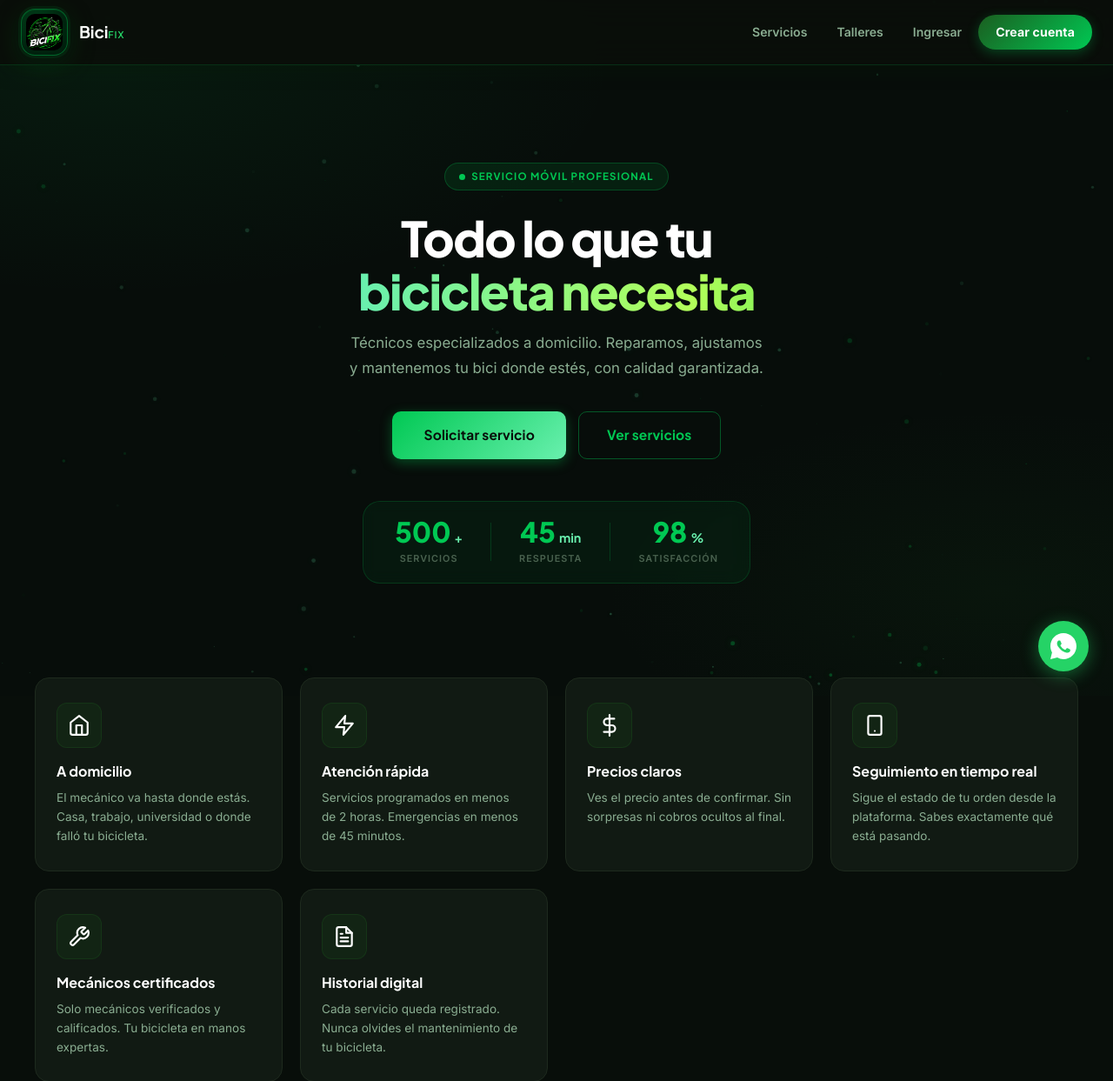
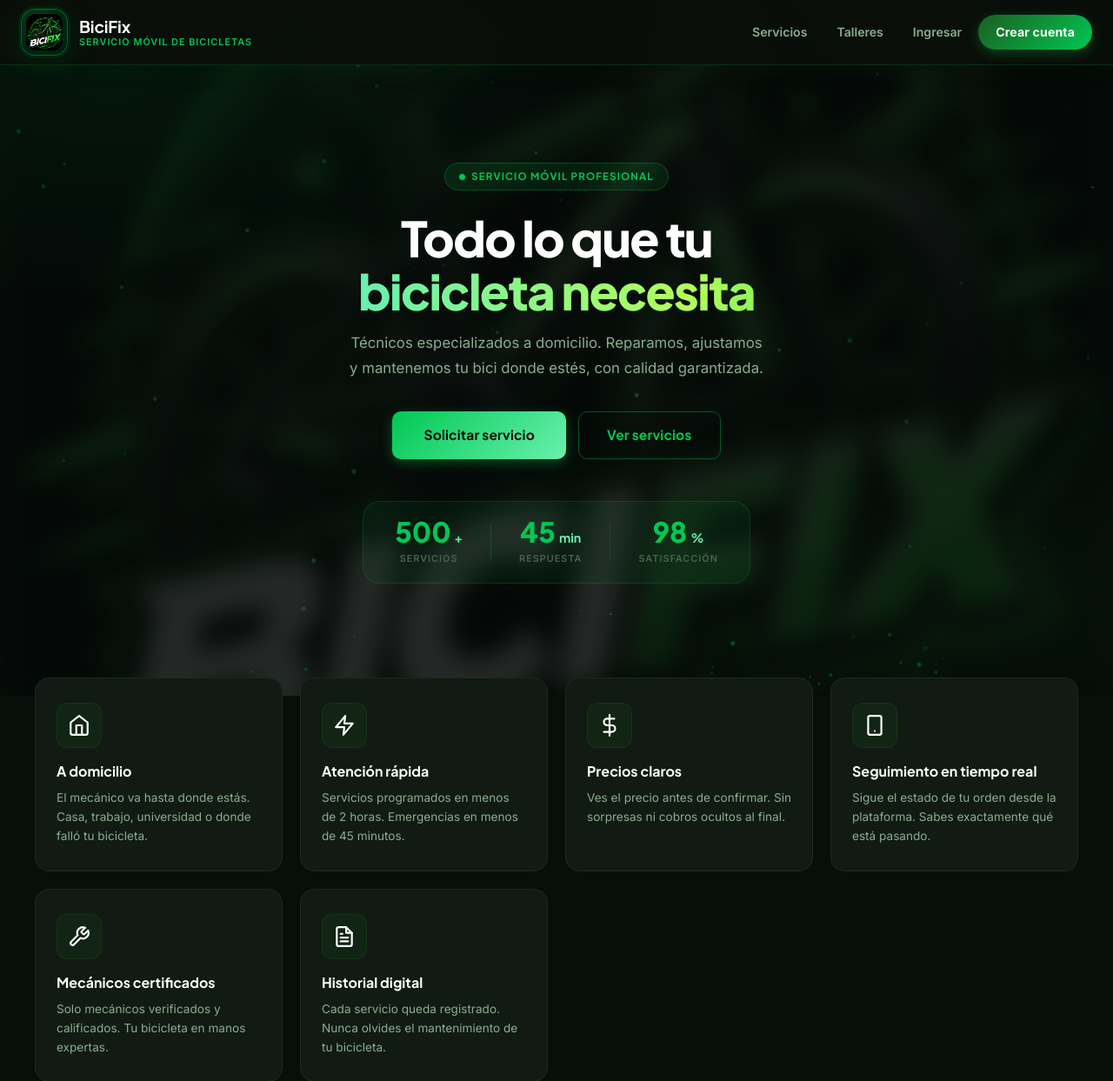
Before and after one commit to Roois334/BiciFix, a Flask app: page / in a window 1280 px wide. Shown: the top 1243 px of the page at 87% size. Run offline with Flask 3, Linux system fonts and the light colour scheme.

Commit message:
fix: estilos y base actualizados

```diff
--- a/static/css/style.css
+++ b/static/css/style.css
@@ -23,7 +23,7 @@
 }
 
 *, *::before, *::after { box-sizing:border-box; margin:0; padding:0; }
-html { scroll-behavior:smooth; overflow-x:hidden; max-width:100%; }
+html { scroll-behavior:smooth; }
 *, *::before, *::after { font-family:inherit; }
 
 body {
@@ -43,7 +43,6 @@
   position:fixed; inset:0; z-index:0; pointer-events:none;
   background: var(--n1);
   overflow: hidden;
-  max-width: 100vw;
 }
 
 /* Capa de gradiente encima del logo */
@@ -66,20 +65,18 @@
   transform: translate(-50%, -50%);
   width: 100vmax;
   height: 100vmax;
-  max-width: none;
   object-fit: contain;
   filter: blur(14px) saturate(0.7) brightness(0.5);
   opacity: 0.65;
   z-index: 0;
   animation: bgLogoAppear 1.8s ease both;
-  pointer-events: none;
 }
 
 @keyframes bgLogoAppear {
   from { opacity: 0; transform: translate(-50%, -50%) scale(1.08); }
   to   { opacity: 0.65; transform: translate(-50%, -50%) scale(1); }
 }
-.page-wrap { position:relative; z-index:1; display:flex; flex-direction:column; min-height:100vh; overflow-x:hidden; max-width:100%; }
+.page-wrap { position:relative; z-index:1; display:flex; flex-direction:column; min-height:100vh; }
 
 /* ===== KEYFRAMES ===== */
 @keyframes fadeUp   { from{opacity:0;transform:translateY(24px)} to{opacity:1;transform:translateY(0)} }
@@ -141,7 +138,7 @@
   font-family:'Plus Jakarta Sans', -apple-system, BlinkMacSystemFont, 'Segoe UI', sans-serif;
   font-size:1.18rem; font-weight:700;
   letter-spacing:-.01em;
-  color: #ffffff;
+  color: inherit;
   text-transform: none;
 }
 .brand-text span {
@@ -359,7 +356,6 @@
 .main-content {
   flex:1; padding:32px 40px;
   max-width:1280px; margin:0 auto; width:100%;
-  box-sizing: border-box; overflow-x: hidden;
 }
 
 /* ===== FOOTER ===== */
--- a/templates/base.html
+++ b/templates/base.html
@@ -12,7 +12,9 @@
   {% block extra_head %}{% endblock %}
 </head>
 <body>
-<div class="bg-bicifix"></div>
+<div class="bg-bicifix">
+  <img src="/static/img/logo.png" alt="" class="bg-logo-global" aria-hidden="true">
+</div>
 <div class="page-wrap">
 
   <nav class="navbar">
@@ -22,7 +24,8 @@
           <img src="/static/img/logo.png" alt="BiciFix" class="brand-logo-image">
         </div>
         <div class="brand-text">
-          <strong>Bici<span style="color:#25D366;">Fix</span></strong>
+          <strong>BiciFix</strong>
+          <span>Servicio móvil de bicicletas</span>
         </div>
       </a>
 
@@ -218,55 +221,5 @@
   if(drawer){drawer.querySelectorAll('.mob-a').forEach(function(a){if(a.getAttribute('href')===path)a.classList.add('mob-active');});}
 })();
 </script>
-<!-- Botón flotante de WhatsApp -->
-<a
-  href="https://wa.me/573025554151"
-  target="_blank"
-  rel="noopener noreferrer"
-  class="whatsapp-float"
-  aria-label="Chatea con BiciFix en WhatsApp"
-  title="Contáctanos por WhatsApp"
->
-  <svg xmlns="http://www.w3.org/2000/svg" viewBox="0 0 32 32" width="30" height="30" fill="white">
-    <path d="M16 0C7.163 0 0 7.163 0 16c0 2.822.736 5.47 2.027 7.773L0 32l8.489-2.001A15.934 15.934 0 0 0 16 32c8.837 0 16-7.163 16-16S24.837 0 16 0zm8.141 22.078c-.338.951-1.961 1.818-2.706 1.935-.693.109-1.57.154-2.533-.159-.584-.19-1.334-.443-2.288-.868-4.02-1.737-6.644-5.795-6.845-6.065-.2-.27-1.63-2.168-1.63-4.134s1.033-2.933 1.4-3.333c.366-.4.8-.5 1.066-.5.267 0 .534.003.767.013.247.012.578-.094.906.691.338.8 1.147 2.766 1.247 2.966.1.2.167.434.034.7-.134.267-.2.434-.4.667-.2.233-.42.52-.6.7-.2.2-.408.415-.175.815.233.4 1.035 1.708 2.22 2.766 1.526 1.36 2.813 1.78 3.213 1.98.4.2.633.167.867-.1.233-.267 1.0-1.167 1.267-1.567.267-.4.534-.333.9-.2.367.133 2.333 1.1 2.733 1.3.4.2.667.3.767.467.1.166.1.966-.238 1.917z"/>
-  </svg>
-  <span class="whatsapp-float-label">¿Necesitas ayuda?</span>
-</a>
-
-<style>
-.whatsapp-float {
-  position: fixed;
-  bottom: 28px;
-  right: 28px;
-  z-index: 9999;
-  background: #25D366;
-  border-radius: 50%;
-  display: flex;
-  align-items: center;
-  justify-content: center;
-  width: 58px;
-  height: 58px;
-  text-decoration: none;
-  box-shadow: 0 4px 20px rgba(37, 211, 102, 0.45), 0 2px 8px rgba(0,0,0,0.25);
-  transition: transform 0.2s ease, box-shadow 0.2s ease;
-}
-.whatsapp-float:hover {
-  transform: translateY(-3px) scale(1.07);
-  box-shadow: 0 8px 28px rgba(37, 211, 102, 0.55), 0 4px 12px rgba(0,0,0,0.3);
-  background: #20c45a;
-}
-.whatsapp-float-label {
-  display: none;
-}
-@media (max-width: 480px) {
-  .whatsapp-float {
-    bottom: 20px;
-    right: 16px;
-    width: 52px;
-    height: 52px;
-  }
-}
-</style>
-
 </body>
 </html>
```
